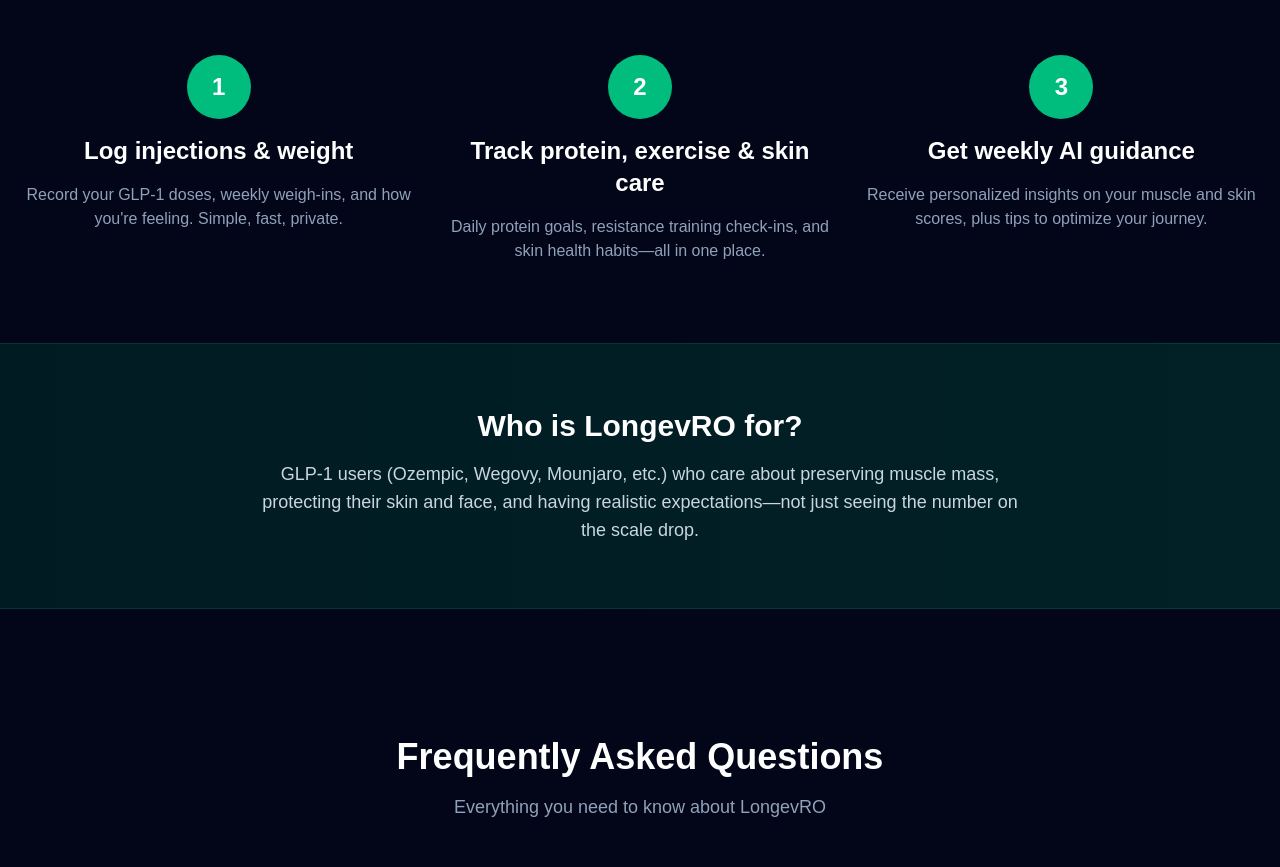
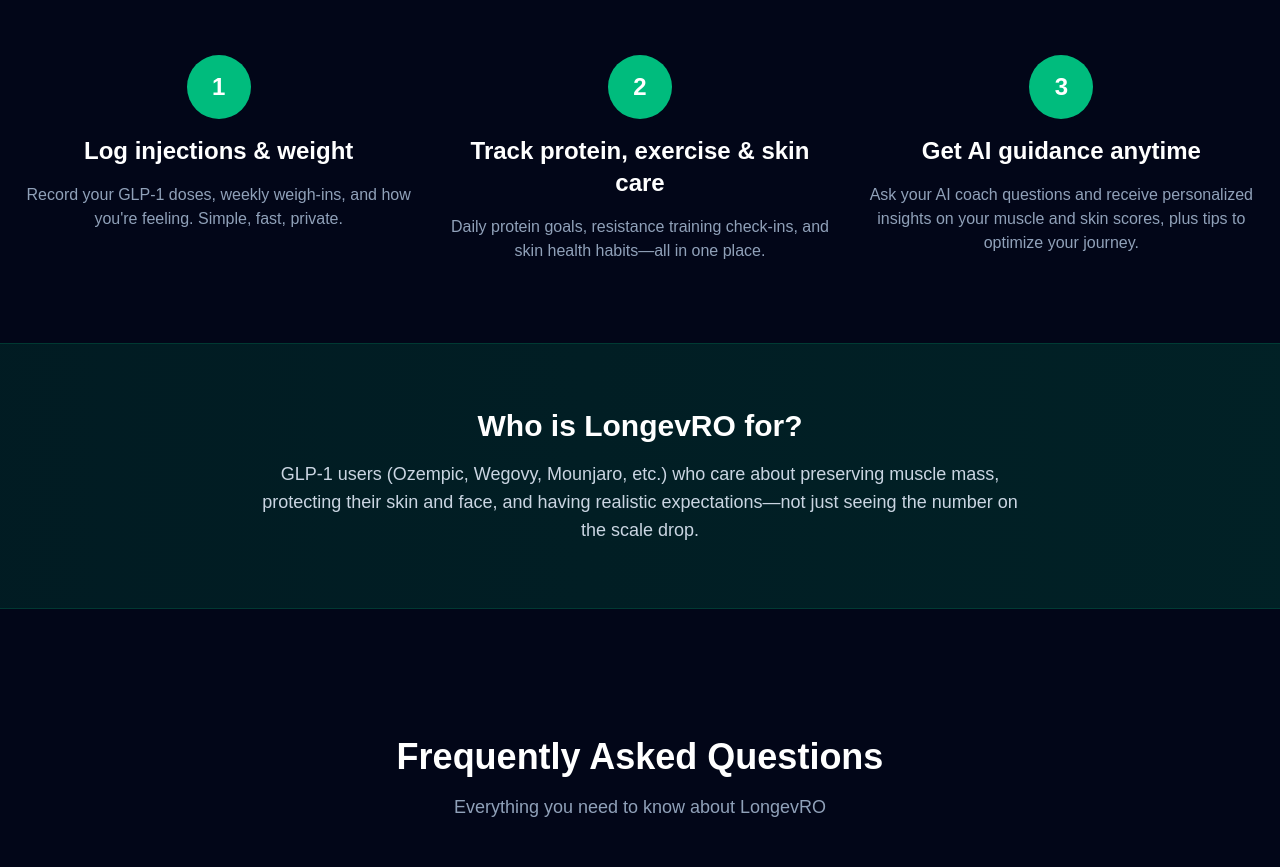
Before and after one commit to Rylik1/longevro-landing, a Next.js app: page / in a window 1280 px wide. Shown: the part 1620-2487 px from the top of the page. Built offline with nearby package versions, Linux system fonts and the light colour scheme.

Commit message:
Update 'How it works' step 3: Change from weekly to anytime AI guidance

```diff
--- a/src/app/page.tsx
+++ b/src/app/page.tsx
@@ -360,9 +360,9 @@
                 <div className="w-16 h-16 bg-emerald-500 text-white rounded-full flex items-center justify-center text-2xl font-bold mx-auto">
                   3
                 </div>
-                <h3 className="text-2xl font-semibold text-white">Get weekly AI guidance</h3>
+                <h3 className="text-2xl font-semibold text-white">Get AI guidance anytime</h3>
                 <p className="text-slate-400">
-                  Receive personalized insights on your muscle and skin scores, plus tips to optimize your journey.
+                  Ask your AI coach questions and receive personalized insights on your muscle and skin scores, plus tips to optimize your journey.
                 </p>
               </div>
             </div>
```
